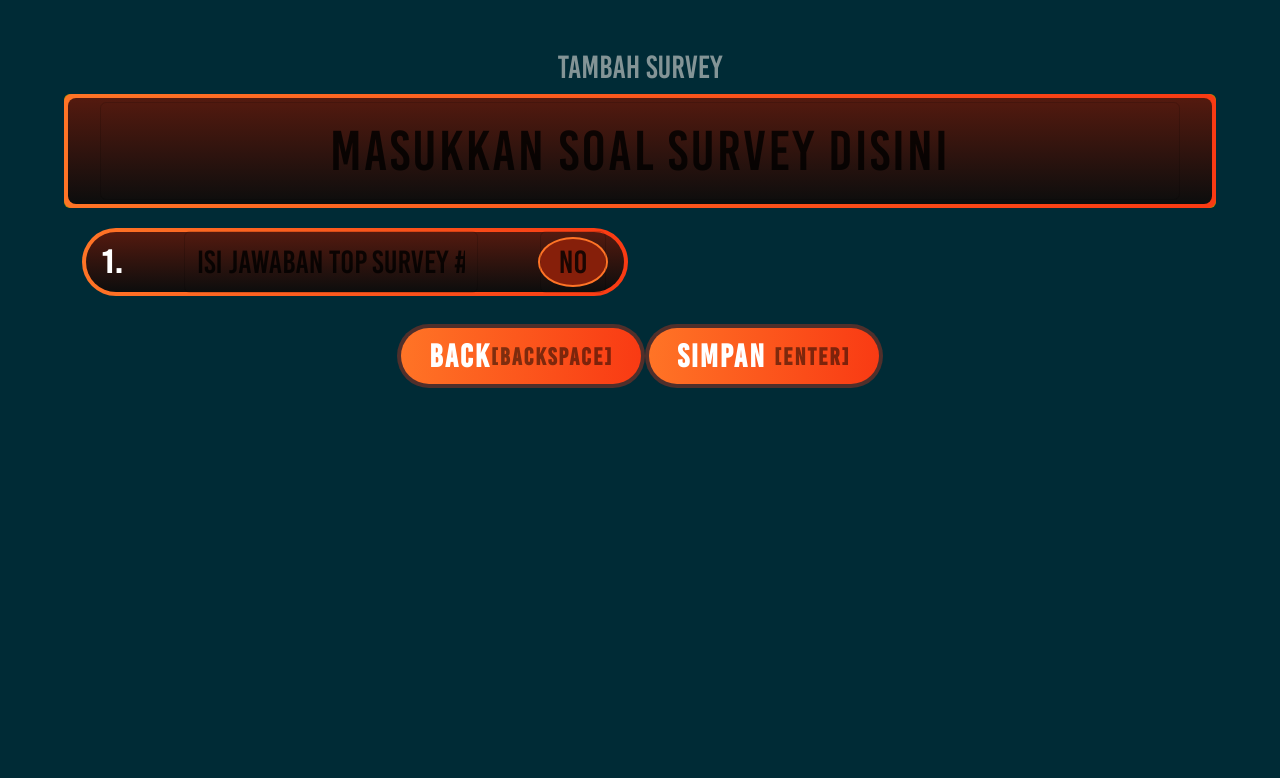
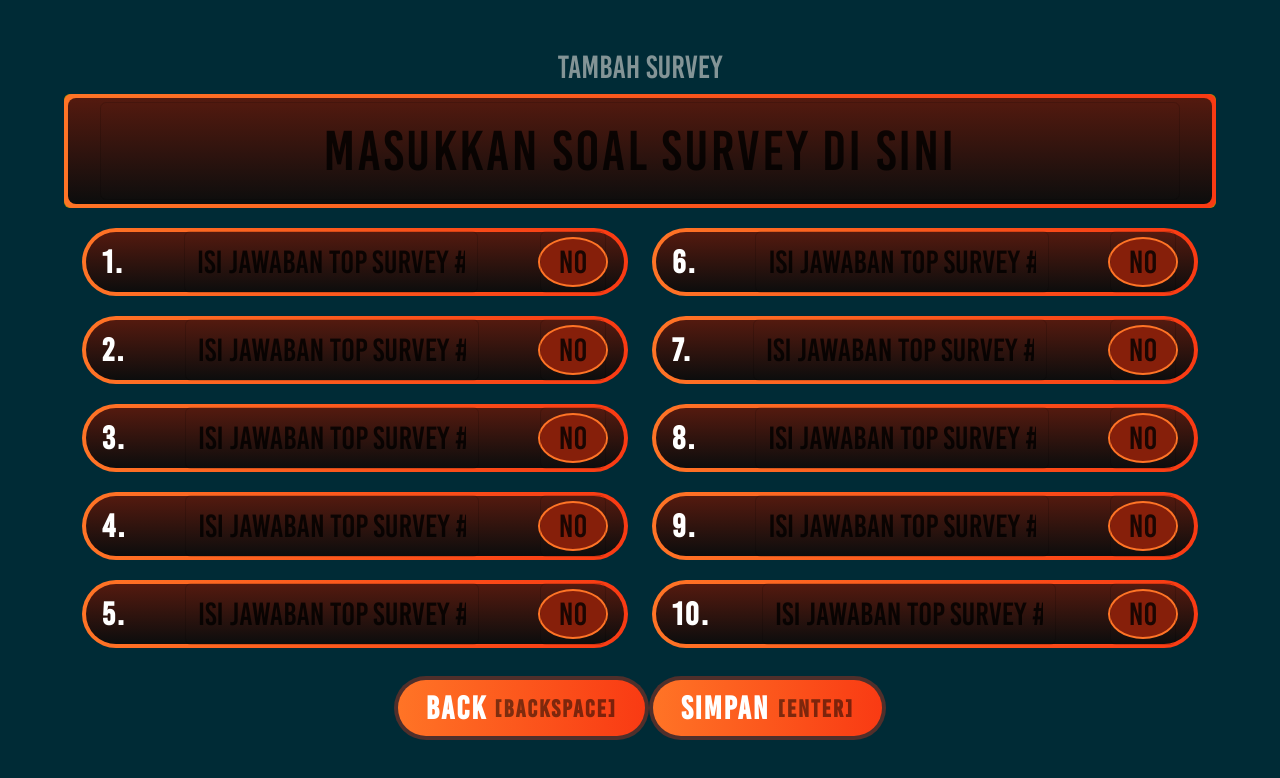
Before and after one commit to devonyura/family-anime-100, a React (Create React App) app: page /add-survey in a window 1280 px wide. Shown: the top 778 px of the page. Built offline with nearby package versions, Linux system fonts and the light colour scheme.

Commit message:
add getSurveyByIndex() in surveyStorage, finish crud in setup, read data card survey and main survey

```diff
--- a/package.json
+++ b/package.json
@@ -37,6 +37,8 @@
     ]
   },
   "devDependencies": {
-    "electron": "^34.0.0"
+    "electron": "^34.0.0",
+    "eslint": "^8.57.1",
+    "eslint-plugin-react": "^7.37.4"
   }
 }
--- a/src/App.js
+++ b/src/App.js
@@ -23,11 +23,11 @@ function App() {
           {/* Setup Section */}
           <Route path="/list-survey" element={<ListSurvey/>} />
           <Route path="/add-survey" element={<AddSurvey/>} />
-          <Route path="/preview-survey" element={<PreviewSurvey/>} />
-          <Route path="/edit-survey" element={<EditSurvey/>} />
+          <Route path="/preview-survey/:index" element={<PreviewSurvey/>} />
+          <Route path="/edit-survey/:index" element={<EditSurvey/>} />
           {/* Gameplay Section */}
           <Route path="/list-card-survey" element={<ListCardSurvey/>} />
-          <Route path="/main-quis-survey" element={<MainQuisSurvey/>} />
+          <Route path="/main-quis-survey/:index" element={<MainQuisSurvey/>} />
         </Routes>
       </div>
     </Router>
--- a/src/components/gameplay/MainQuisSurvey.js
+++ b/src/components/gameplay/MainQuisSurvey.js
@@ -1,14 +1,27 @@
 import React from "react";
+import { useNavigate, useParams } from "react-router-dom";
+import { getSurveyByIndex } from "../utils/surveyStorage";
 
 const MainQuisSurvey = () => {
+
+  const { index } = useParams();
+  const survey = getSurveyByIndex(index);
+
+  const navigate = useNavigate();
+
+  if (!survey) {
+    return <p>Survey tidak ditemukan</p>
+  }
+
+  console.log(survey);
   return (
     <>
       <div className="text-center">
-        <h2 className="mb-2">Preview Survey</h2>
+        <h2 className="mb-2">Main Quis Survey</h2>
         <div className="card text-white bg-primary mb-3 px-3 py-2 card-78">
           <div className="card-body">
             <h2 className="card-questions mt-3">
-              siapakah karakter anime terpopuler?
+              {survey.question}
             </h2>
           </div>
         </div>
@@ -16,26 +29,31 @@ const MainQuisSurvey = () => {
       <div className="container my-1">
         <div className="row">
           <div className="col-md-6">
-            <div className="list-item">
-              <div className="list-card card-78 top-survey" data-key="1">
-                <div>1.</div>
-                <div className="answer">Naruto</div>
-                <div className="number-circle">35</div>
+            { survey.answers.slice(0,5).map((item, index)=>(
+              <div className="list-item" key={index}>
+                <div className={`list-card card-78 ${index === 0 ? "top-survey": ""}`} data-key="1">
+                  <div>{index + 1}.</div>
+                  <div className="answer">{item.answer}</div>
+                  <div className="number-circle">{item.points}</div>
+                </div>
               </div>
-            </div>
+            ))}
           </div>
           <div className="col-md-6">
-            <div className="list-item">
-              <div className="list-card card-78">
-                <div>6. Sasuke</div>
-                <div className="number-circle">5</div>
-              </div>
-            </div>
+            { survey.answers.slice(5,10).map((item, index)=>(
+                <div className="list-item" key={index + 5}>
+                  <div className="list-card card-78" data-key="1">
+                    <div>{index + 5}.</div>
+                    <div className="answer">{item.answer}</div>
+                    <div className="number-circle">{item.points}</div>
+                  </div>
+                </div>
+            ))}
           </div>
         </div>
       </div>
       <div className="mt-2 text-center">
-        <button className="btn-lg button-77 xlg">
+        <button className="btn-lg button-77 xlg" onClick={()=>navigate("/list-card-survey")}>
           kembali
           <span className="btn-key" data-key="">
             [Backspace]
--- a/src/components/setup/AddSurvey.js
+++ b/src/components/setup/AddSurvey.js
@@ -1,35 +1,82 @@
-import React from "react";
+import React, { useState } from "react";
 import { useNavigate } from "react-router-dom";
+import { addSurvey } from "../utils/surveyStorage";
 
 const AddSurvey = () => {
 
   const navigate = useNavigate();
 
+  // State untuk menyimpan inputan
+	const [question, setQuestion] = useState("");
+	const [answers, setAnswers] = useState(Array(10).fill(""));
+	const [points, setPoints] = useState(Array(10).fill(""));
+
+  const handleSaveSurvey = () => {
+		// Validasi input
+		if (!question.trim() || answers.some(a => !a.trim()) || points.some(p => p === "")) {
+			alert("Harap isi semua input sebelum menyimpan.");
+			return;
+		}
+
+		// Format data survey
+		const newSurvey = {
+			question,
+			answers: answers.map((answer, index) => ({
+				answer,
+				points: parseInt(points[index], 10) || 0
+			}))
+		};
+
+		// Simpan survey
+		addSurvey(newSurvey);
+
+		// Redirect ke halaman list survey
+		navigate("/list-survey");
+	};
+
+	const handleAnswerChange = (index, value) => {
+		const newAnswers = [...answers];
+		newAnswers[index] = value;
+		setAnswers(newAnswers);
+	};
+
+	const handlePointChange = (index, value) => {
+		const newPoints = [...points];
+		newPoints[index] = value;
+		setPoints(newPoints);
+	};
+
   return (
     <>
       <div className="text-center">
-        <h2 className="mb-2">tambah survey</h2>
+				<h2 className="mb-2">Tambah Survey</h2>
 				<div className="card text-white bg-primary mb-3 px-3 py-2 card-78 form">
 					<div className="card-body">
 						<input
 							type="text"
 							className="form-control card-questions text-center"
-              placeholder="masukkan soal survey disini"
+							placeholder="Masukkan soal survey di sini"
+							value={question}
+							onChange={(e) => setQuestion(e.target.value)}
 						/>
 					</div>
 				</div>
 			</div>
 			<div className="container my-1">
 				<div className="row">
+					{/* Kolom pertama (jawaban 1-5) */}
 					<div className="col-md-6">
-            <div className="list-item">
+						{answers.slice(0, 5).map((answer, index) => (
+							<div className="list-item" key={index}>
 								<div className="list-card card-78">
-                <div>1.</div>
+									<div>{index + 1}.</div>
 									<div className="answer">
 										<input
 											type="text"
 											className="form-control text-center"
-                    placeholder="isi jawaban top survey #1"
+											placeholder={`Isi jawaban top survey #${index + 1}`}
+											value={answer}
+											onChange={(e) => handleAnswerChange(index, e.target.value)}
 										/>
 									</div>
 									<div className="number-circle form">
@@ -37,25 +84,52 @@ const AddSurvey = () => {
 											type="number"
 											maxLength="3"
 											className="form-control text-center"
-                    placeholder="no"
+											placeholder="No"
+											value={points[index]}
+											onChange={(e) => handlePointChange(index, e.target.value)}
 										/>
 									</div>
 								</div>
 							</div>
+						))}
 					</div>
+
+					{/* Kolom kedua (jawaban 6-10) */}
 					<div className="col-md-6">
-
+						{answers.slice(5, 10).map((answer, index) => (
+							<div className="list-item" key={index + 5}>
+								<div className="list-card card-78">
+									<div>{index + 6}.</div>
+									<div className="answer">
+										<input
+											type="text"
+											className="form-control text-center"
+											placeholder={`Isi jawaban top survey #${index + 6}`}
+											value={answer}
+											onChange={(e) => handleAnswerChange(index + 5, e.target.value)}
+										/>
+									</div>
+									<div className="number-circle form">
+										<input
+											type="number"
+											maxLength="3"
+											className="form-control text-center"
+											placeholder="No"
+											value={points[index + 5]}
+											onChange={(e) => handlePointChange(index + 5, e.target.value)}
+										/>
+									</div>
+								</div>
+							</div>
+						))}
 					</div>
 				</div>
 			</div>
 			<div className="mt-2 text-center">
-        <button className="btn-lg button-77 xlg" onClick={()=>navigate("/list-survey")}>
-          Back
-          <span className="btn-key" data-key="">
-            [Backspace]
-          </span>
+				<button className="btn-lg button-77 xlg" onClick={() => navigate("/list-survey")}>
+					Back <span className="btn-key" data-key="">[Backspace]</span>
 				</button>
-        <button className="btn-lg button-77 xlg" data-key="Enter">
+				<button className="btn-lg button-77 xlg" data-key="Enter" onClick={handleSaveSurvey}>
 					SIMPAN <span className="btn-key">[enter]</span>
 				</button>
 			</div>
--- a/src/components/setup/EditSurvey.js
+++ b/src/components/setup/EditSurvey.js
@@ -1,83 +1,149 @@
-import React from "react";
+import React, { useState, useEffect } from "react";
+import { useNavigate, useParams } from "react-router-dom";
+import { updateSurvey, getSurveyByIndex } from "../utils/surveyStorage";
 
 const EditSurvey = () => {
+
+  const {index} = useParams();
+
+  const navigate = useNavigate();
+
+  // State untuk menyimpan inputan
+	const [question, setQuestion] = useState("");
+	const [answers, setAnswers] = useState(Array(10).fill(""));
+	const [points, setPoints] = useState(Array(10).fill(""));
+
+  // Ambil data survey
+  useEffect(()=>{
+    const oldSurvey = getSurveyByIndex(index);
+    if (oldSurvey) {
+      setQuestion(oldSurvey.question);
+      setAnswers(oldSurvey.answers.map( a => a.answer));
+      setPoints(oldSurvey.answers.map( a => a.points.toString()));
+    }
+  }, [index]);
+
+
+  const handleSaveSurvey = () => {
+
+		// Validasi input
+		if (!question.trim() || answers.some(a => !a.trim()) || points.some(p => p === "")) {
+			alert("Harap isi semua input sebelum menyimpan.");
+			return;
+		}
+
+		// Format data survey
+		const updatedSurvey = {
+			question,
+			answers: answers.map((answer, index) => ({
+				answer,
+				points: parseInt(points[index], 10) || 0
+			}))
+		};
+
+		// Simpan survey
+		updateSurvey(index ,updatedSurvey);
+
+		// Redirect ke halaman list survey
+		navigate(`/preview-survey/${index}`);
+	};
+
+	const handleAnswerChange = (index, value) => {
+		const newAnswers = [...answers];
+		newAnswers[index] = value;
+		setAnswers(newAnswers);
+	};
+
+	const handlePointChange = (index, value) => {
+		const newPoints = [...points];
+		newPoints[index] = value;
+		setPoints(newPoints);
+	};
+
   return (
     <>
       <div className="text-center">
-        <h2 className="mb-2">Edit survey</h2>
+				<h2 className="mb-2">Edit Survey</h2>
 				<div className="card text-white bg-primary mb-3 px-3 py-2 card-78 form">
 					<div className="card-body">
 						<input
 							type="text"
 							className="form-control card-questions text-center"
-              placeholder="masukkan soal survey disini"
-              value={"contoh"}
+							placeholder="Masukkan soal survey di sini"
+							value={question}
+							onChange={(e) => setQuestion(e.target.value)}
 						/>
 					</div>
 				</div>
 			</div>
 			<div className="container my-1">
 				<div className="row">
+					{/* Kolom pertama (jawaban 1-5) */}
 					<div className="col-md-6">
-            <div className="list-item">
+						{answers.slice(0, 5).map((answer, index) => (
+							<div className="list-item" key={index}>
 								<div className="list-card card-78">
-                <div>1.</div>
+									<div>{index + 1}.</div>
 									<div className="answer">
 										<input
 											type="text"
 											className="form-control text-center"
-                    placeholder="isi jawaban top survey #1"
-                    value={"contoh"}
+											placeholder={`Isi jawaban top survey #${index + 1}`}
+											value={answer}
+											onChange={(e) => handleAnswerChange(index, e.target.value)}
 										/>
 									</div>
 									<div className="number-circle form">
 										<input
-                    ttype="text"
-                    maxlength="3"
-                    oninput="this.value = this.value.replace(/[^0-9]/g, '')"
+											type="number"
+											maxLength="3"
 											className="form-control text-center"
-                    placeholder="no"
-                    value={"10"}
+											placeholder="No"
+											value={points[index]}
+											onChange={(e) => handlePointChange(index, e.target.value)}
 										/>
 									</div>
 								</div>
 							</div>
+						))}
 					</div>
+
+					{/* Kolom kedua (jawaban 6-10) */}
 					<div className="col-md-6">
-            <div className="list-item">
+						{answers.slice(5, 10).map((answer, index) => (
+							<div className="list-item" key={index + 5}>
 								<div className="list-card card-78">
-                <div>6.</div>
+									<div>{index + 6}.</div>
 									<div className="answer">
 										<input
 											type="text"
 											className="form-control text-center"
-                    placeholder="isi jawaban survey #6"
-                    value={"contoh"}
+											placeholder={`Isi jawaban top survey #${index + 6}`}
+											value={answer}
+											onChange={(e) => handleAnswerChange(index + 5, e.target.value)}
 										/>
 									</div>
 									<div className="number-circle form">
 										<input
-                    ttype="text"
-                    maxlength="3"
-                    oninput="this.value = this.value.replace(/[^0-9]/g, '')"
+											type="number"
+											maxLength="3"
 											className="form-control text-center"
-                    placeholder="no"
-                    value={"30"}
+											placeholder="No"
+											value={points[index]}
+											onChange={(e) => handlePointChange(index + 5, e.target.value)}
 										/>
 									</div>
 								</div>
 							</div>
+						))}
 					</div>
 				</div>
 			</div>
 			<div className="mt-2 text-center">
-        <button className="btn-lg button-77 xlg">
-          Back
-          <span className="btn-key" data-key="">
-            [Backspace]
-          </span>
+				<button className="btn-lg button-77 xlg" onClick={() => navigate("/list-survey")}>
+					Back <span className="btn-key" data-key="">[Backspace]</span>
 				</button>
-        <button className="btn-lg button-77 xlg" data-key="Enter">
+				<button className="btn-lg button-77 xlg" data-key="Enter" onClick={handleSaveSurvey}>
 					SIMPAN <span className="btn-key">[enter]</span>
 				</button>
 			</div>
--- a/src/components/setup/ListSurvey.js
+++ b/src/components/setup/ListSurvey.js
@@ -35,7 +35,7 @@ const ListSurvey = () => {
                     {survey.question}
                   </div>
                   <button className="btn-lg button-77 xlg">
-                    <span className="btn-key">Lihat Lengkap [1]</span>
+                    <span className="btn-key" onClick={()=>navigate(`/preview-survey/${index}`)}>Lihat Lengkap [{index + 1}]</span>
                   </button>
                 </div>
               </div>
--- a/src/components/setup/PreviewSurvey.js
+++ b/src/components/setup/PreviewSurvey.js
@@ -1,6 +1,32 @@
 import React from "react";
+import { useNavigate, useParams } from "react-router-dom";
+import { getSurveyByIndex, deleteSurvey } from "../utils/surveyStorage";
 
 const PreviewSurvey = () => {
+
+  const { index } = useParams();
+  const survey = getSurveyByIndex(parseInt(index, 10));
+  console.log(survey);
+
+  const navigate = useNavigate();
+
+
+  if (!survey) {
+    return <p>survey tidak ditemukan.</p>
+  }
+
+  const handleDelete = () => {
+
+    const deleteProccess = deleteSurvey(index);
+
+    if (deleteProccess) {
+      navigate("/list-survey");
+    } else {
+      return deleteProccess;
+    }
+
+  };
+
   return (
     <>
       <div className="text-center">
@@ -8,7 +34,7 @@ const PreviewSurvey = () => {
         <div className="card text-white bg-primary mb-3 px-3 py-2 card-78">
           <div className="card-body">
             <h2 className="card-questions mt-3">
-              siapakah karakter anime terpopuler?
+              {survey.question}
             </h2>
           </div>
         </div>
@@ -16,36 +42,40 @@ const PreviewSurvey = () => {
       <div className="container my-1">
         <div className="row">
           <div className="col-md-6">
-            <div className="list-item">
-              <div className="list-card card-78" data-key="1">
-                <div>1.</div>
-                <div className="answer">Naruto</div>
-                <div className="number-circle">35</div>
+            {survey.answers.slice(0,5).map((item, index) => (
+              <div className="list-item" key={index}>
+                <div className="list-card card-78" data-key="1">
+                  <div>{index + 1}.</div>
+                  <div className="answer">{item.answer}</div>
+                  <div className="number-circle">{item.points}</div>
+                </div>
               </div>
-            </div>
+            ))}
           </div>
           <div className="col-md-6">
-            <div className="list-item">
-              <div className="list-card card-78" data-key="1">
-                <div>1.</div>
-                <div className="answer">Naruto</div>
-                <div className="number-circle">35</div>
+            {survey.answers.slice(5,10).map((item, index) => (
+              <div className="list-item" key={index + 5}>
+                <div className="list-card card-78" data-key="1">
+                  <div>{index + 6}.</div>
+                  <div className="answer">{item.answer}</div>
+                  <div className="number-circle">{item.points}</div>
+                </div>
               </div>
-            </div>
+            ))}
           </div>
         </div>
       </div>
       <div className="mt-2 text-center">
-        <button className="btn-lg button-77 xlg">
+        <button className="btn-lg button-77 xlg" onClick={()=>navigate("/list-survey")}>
           kembali
           <span className="btn-key" data-key="">
             [Backspace]
           </span>
         </button>
-        <button className="btn-lg button-77 xlg" data-key="Enter">
+        <button className="btn-lg button-77 xlg" data-key="Enter" onClick={()=>navigate(`/edit-survey/${index}`)}>
           EDIt <span className="btn-key">[E]</span>
         </button>
-        <button className="btn-lg button-77 xlg" data-key="Enter">
+        <button className="btn-lg button-77 xlg" data-key="Enter" onClick={()=>handleDelete()}>
           HAPUS
         </button>
       </div>
--- a/src/components/utils/surveyStorage.js
+++ b/src/components/utils/surveyStorage.js
@@ -6,16 +6,16 @@ const defaultSurveyData = [
 	{
 		question: "Siapa karakter anime terpopuler?",
 		answers: [
-			{ text: "Naruto", points: 35 },
-			{ text: "Goku", points: 30 },
-			{ text: "Luffy", points: 20 },
-			{ text: "Eren", points: 15 },
-			{ text: "Deku", points: 10 },
-			{ text: "Sasuke", points: 5 },
-			{ text: "Itachi", points: 3 },
-			{ text: "Zoro", points: 2 },
-			{ text: "Levi", points: 1 },
-			{ text: "Gojo", points: 1 },
+			{ answer: "Naruto", points: 35 },
+			{ answer: "Goku", points: 30 },
+			{ answer: "Luffy", points: 20 },
+			{ answer: "Eren", points: 15 },
+			{ answer: "Deku", points: 10 },
+			{ answer: "Sasuke", points: 5 },
+			{ answer: "Itachi", points: 3 },
+			{ answer: "Zoro", points: 2 },
+			{ answer: "Levi", points: 1 },
+			{ answer: "Gojo", points: 1 },
 		],
 	},
 ];
@@ -32,6 +32,16 @@ export  function initializeSurveyData() {
 export  function getAllSurveys() {
 	const data = localStorage.getItem(SURVEY_KEY);
 	return data ? JSON.parse(data) : [];
+}
+
+// Mendapatkan satu survey berdasarkan indeks
+export function getSurveyByIndex(index) {
+	const surveys = getAllSurveys();
+	if (index >= 0 && index < surveys.length) {
+		return surveys[index];
+	} else {
+		throw new Error("Index survey tidak valid");
+	}
 }
 
 // Menambahkan survey baru ke localStorage
@@ -58,6 +68,7 @@ export  function deleteSurvey(index) {
 	if (index >= 0 && index < surveys.length) {
 		surveys.splice(index, 1);
 		localStorage.setItem(SURVEY_KEY, JSON.stringify(surveys));
+		return true;
 	} else {
 		throw new Error("Index survey tidak valid");
 	}
```
Also changed, not shown: src/components/gameplay/ListCardSurvey.js (+9 -52 lines), 1 other file (tests, documents, lock files or other folders). Lines whose indentation alone changed are shown as unchanged.
